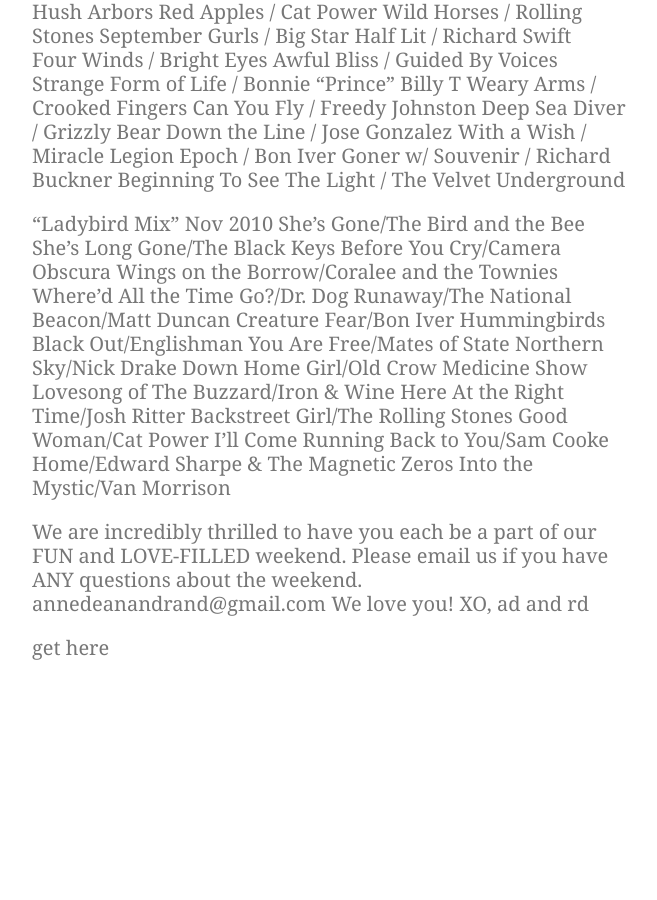
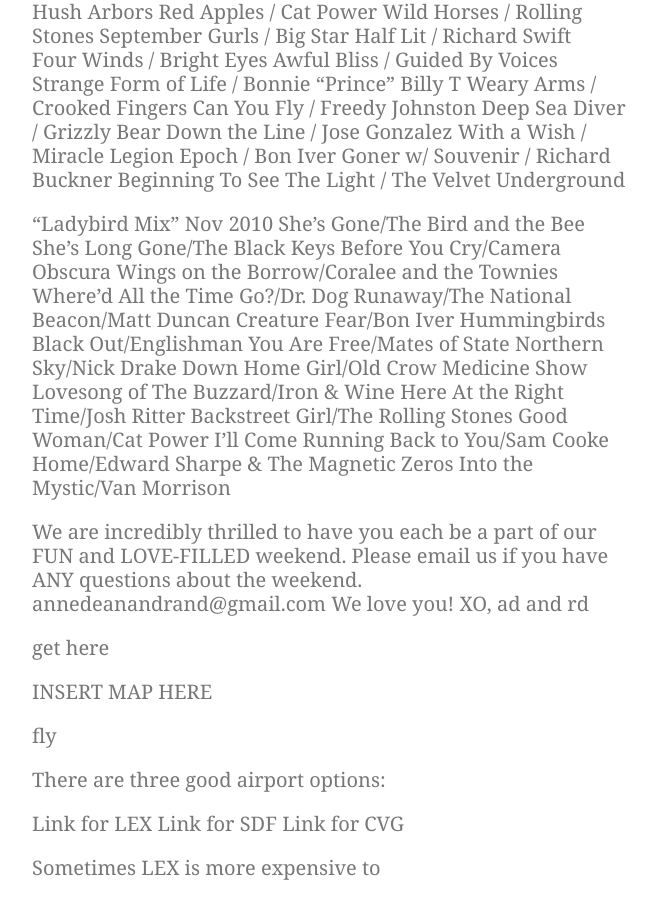
Before and after one commit to nikolaiwarner/annedeanandrand.com, a Jekyll site: the page built from index.md, in a window 1280 px wide and 900 px high, scrolled down 2385 px. Shown: the whole window, without its empty margins (308-965 px from the left). Built offline with Jekyll 4.4.1, drawn with Linux system fonts in a browser that asks for light colours; nearby versions of some CDN libraries; before the commit the page ends 3065 px from its top, so only the background shows below that.

Commit message:
Update index.md

```diff
--- a/index.md
+++ b/index.md
@@ -71,3 +71,15 @@ ad and rd
 
 
 get here
+
+INSERT MAP HERE
+
+fly
+
+There are three good airport options:
+
+Link for LEX
+Link for SDF
+Link for CVG
+
+Sometimes LEX is more expensive to
```
